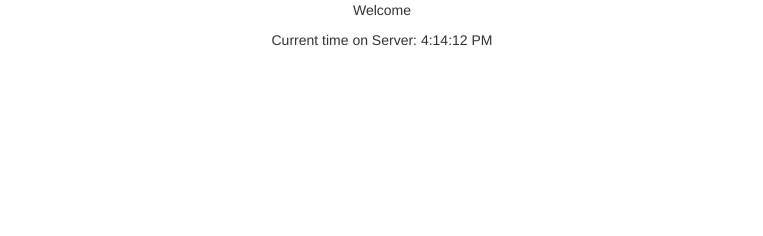
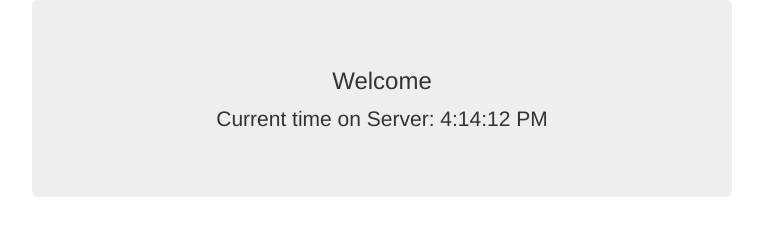
Before and after one commit to sekharrao/timeportal, a website: page app/index.html in a window 1280 px wide. Shown: the whole page, without its empty margins (258-1021 px from the left). Drawn offline with nearby package versions, Linux system fonts and the light colour scheme; some packages are replaced by stand-ins of ours; files that its build step writes are made by us from their sources; no server answers.

Commit message:
applied style to centre panel

```diff
--- a/app/index.html
+++ b/app/index.html
@@ -15,12 +15,11 @@
     <link rel="stylesheet" href="styles/main.css">
     <!-- endbuild -->
   </head>
-  <body ng-app="displayTimeApp" ng-controller="MainCtrl" class='container'>
-<div class='container-fluid text-center'>
-		<p >Welcome</p>
+  <body ng-app="displayTimeApp" ng-controller="MainCtrl" class="container">
+<div class='jumbotron'>
+		<h3>Welcome</h3>
+		<p> Current time on Server: 		<span> {{serverTime}} </span> </p>
 
-
-		<p> Current time on Server: 		<span> {{serverTime}} </span> </p>
 </div>
     <!-- build:js(.) scripts/vendor.js -->
     <!-- bower:js -->
```
